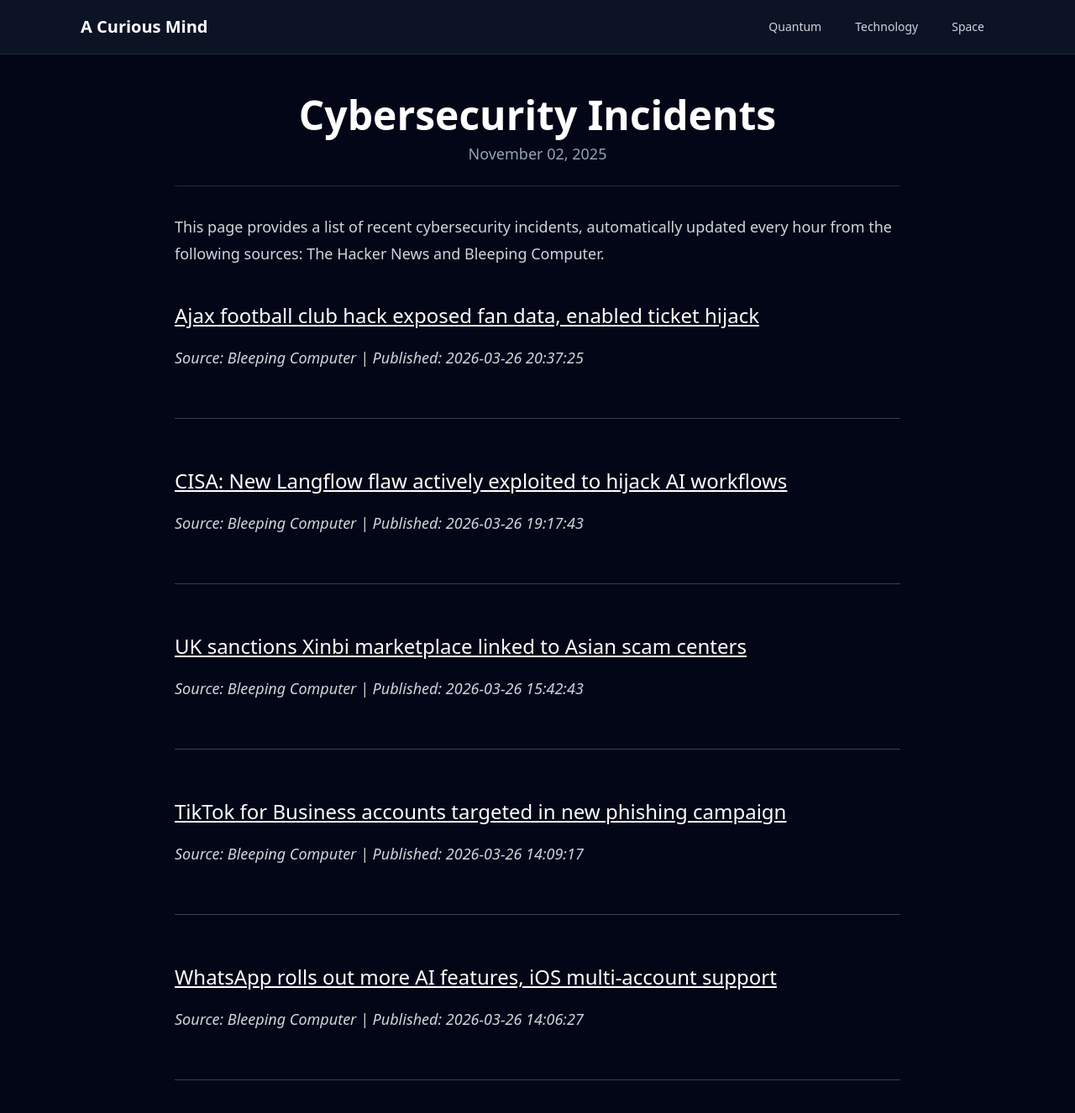
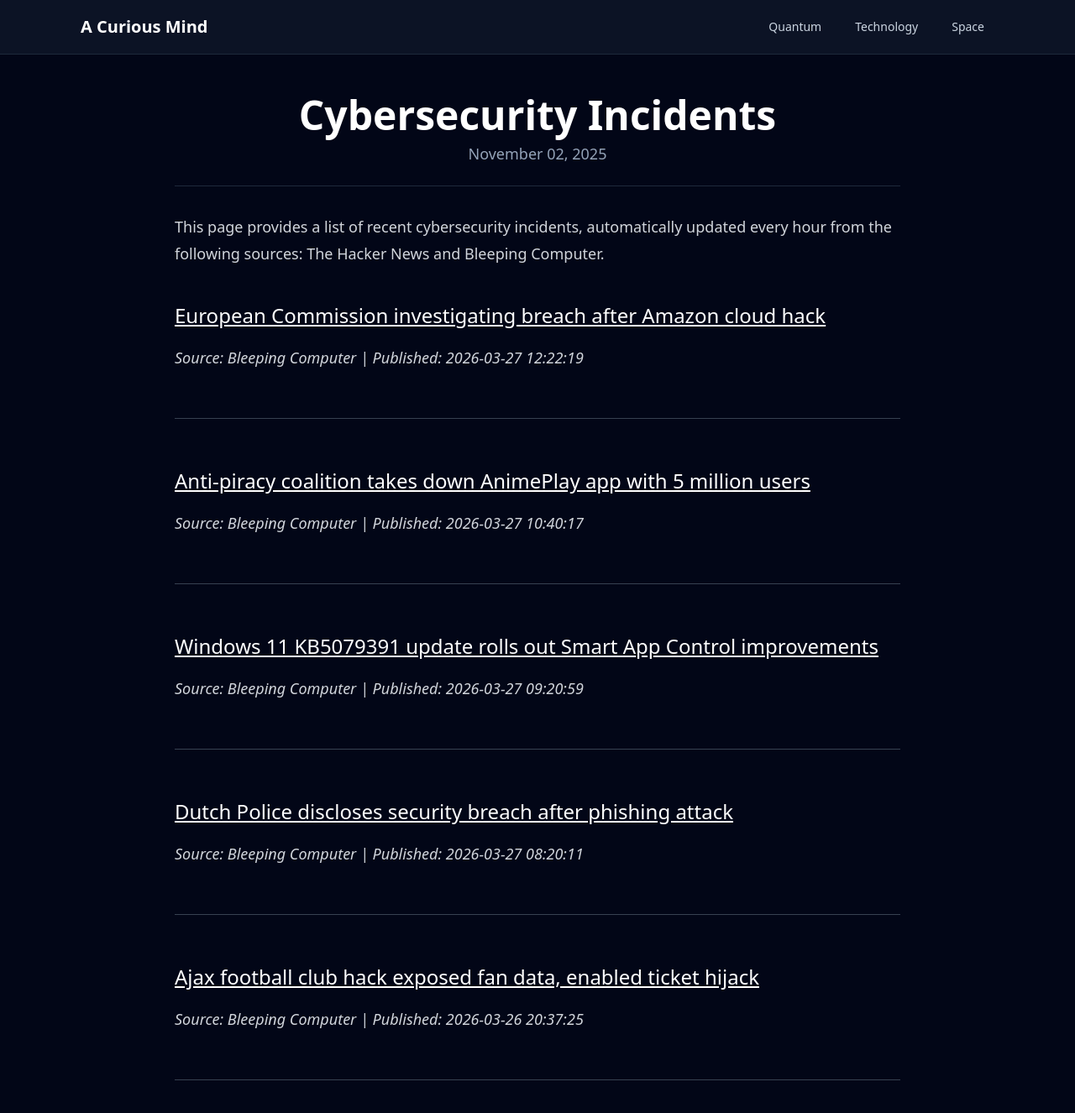
Before and after one commit to onehl7/onehl7.github.io, a Jekyll site: the page built from _posts/2025-11-02-cybersecurity-incidents.md, in a window 1280 px wide and 1400 px high. Shown: the top 1326 px of the window at 84% size. Built offline with Jekyll 4.4.1, drawn with Linux system fonts in a browser that asks for light colours; nearby versions of some CDN libraries.

Commit message:
Update news data

```diff
--- a/_data/news.json
+++ b/_data/news.json
@@ -1,32 +1,32 @@
 [
+  {
+    "source": "Bleeping Computer",
+    "title": "European Commission investigating breach after Amazon cloud hack",
+    "link": "https://www.bleepingcomputer.com/news/security/european-commission-investigating-breach-after-amazon-cloud-hack/",
+    "published": "2026-03-27 12:22:19"
+  },
+  {
+    "source": "Bleeping Computer",
+    "title": "Anti-piracy coalition takes down AnimePlay app with 5 million users",
+    "link": "https://www.bleepingcomputer.com/news/security/anti-piracy-coalition-takes-down-animeplay-app-with-5-million-users/",
+    "published": "2026-03-27 10:40:17"
+  },
+  {
+    "source": "Bleeping Computer",
+    "title": "Windows 11 KB5079391 update rolls out Smart App Control improvements",
+    "link": "https://www.bleepingcomputer.com/news/microsoft/windows-11-kb5079391-update-rolls-out-smart-app-control-improvements/",
+    "published": "2026-03-27 09:20:59"
+  },
+  {
+    "source": "Bleeping Computer",
+    "title": "Dutch Police discloses security breach after phishing attack",
+    "link": "https://www.bleepingcomputer.com/news/security/dutch-police-discloses-security-breach-after-phishing-attack/",
+    "published": "2026-03-27 08:20:11"
+  },
   {
     "source": "Bleeping Computer",
     "title": "Ajax football club hack exposed fan data, enabled ticket hijack",
     "link": "https://www.bleepingcomputer.com/news/security/ajax-football-club-hack-exposed-fan-data-enabled-ticket-hijack/",
     "published": "2026-03-26 20:37:25"
-  },
-  {
-    "source": "Bleeping Computer",
-    "title": "CISA: New Langflow flaw actively exploited to hijack AI workflows",
-    "link": "https://www.bleepingcomputer.com/news/security/cisa-new-langflow-flaw-actively-exploited-to-hijack-ai-workflows/",
-    "published": "2026-03-26 19:17:43"
-  },
-  {
-    "source": "Bleeping Computer",
-    "title": "UK sanctions Xinbi marketplace linked to Asian scam centers",
-    "link": "https://www.bleepingcomputer.com/news/security/uk-sanctions-xinbi-marketplace-linked-to-asian-scam-centers/",
-    "published": "2026-03-26 15:42:43"
-  },
-  {
-    "source": "Bleeping Computer",
-    "title": "TikTok for Business accounts targeted in new phishing campaign",
-    "link": "https://www.bleepingcomputer.com/news/security/tiktok-for-business-accounts-targeted-in-new-phishing-campaign/",
-    "published": "2026-03-26 14:09:17"
-  },
-  {
-    "source": "Bleeping Computer",
-    "title": "WhatsApp rolls out more AI features, iOS multi-account support",
-    "link": "https://www.bleepingcomputer.com/news/software/whatsapp-rolls-out-more-ai-features-ios-multi-account-support/",
-    "published": "2026-03-26 14:06:27"
   }
 ]
```
